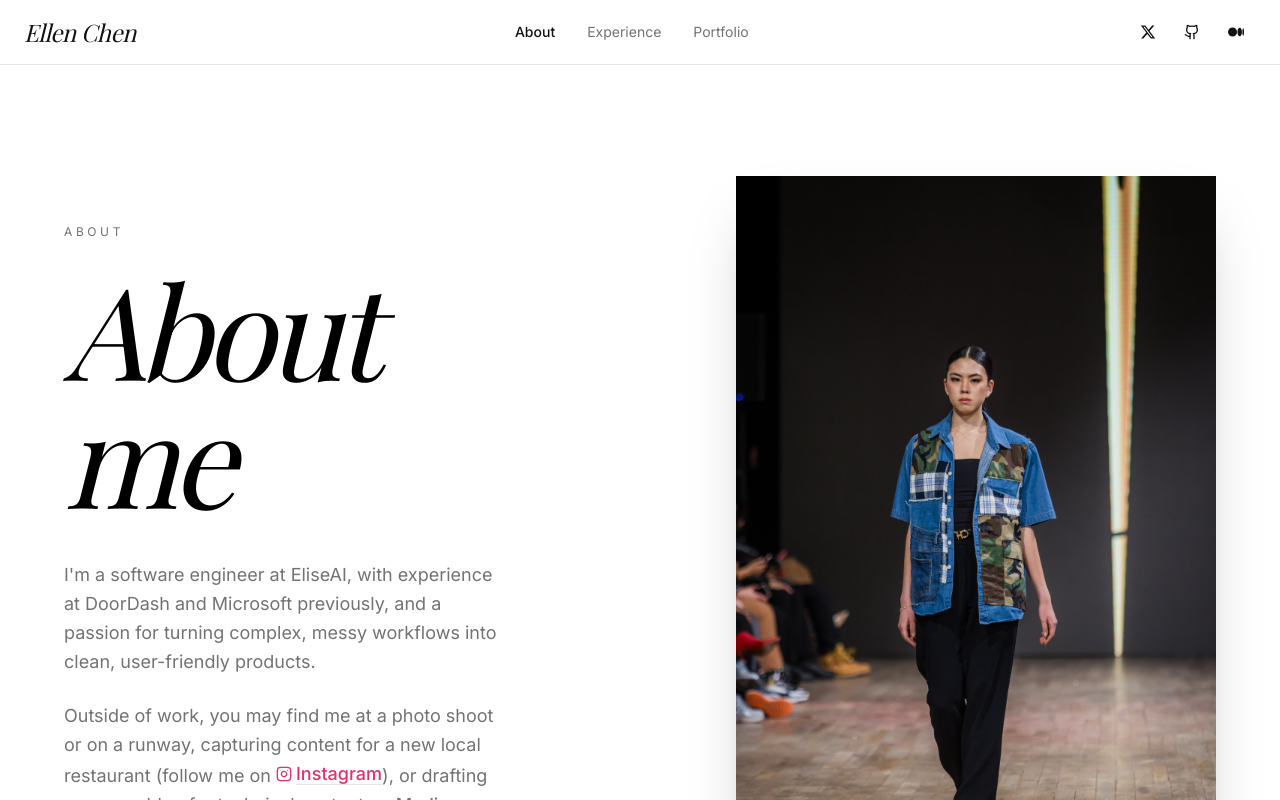
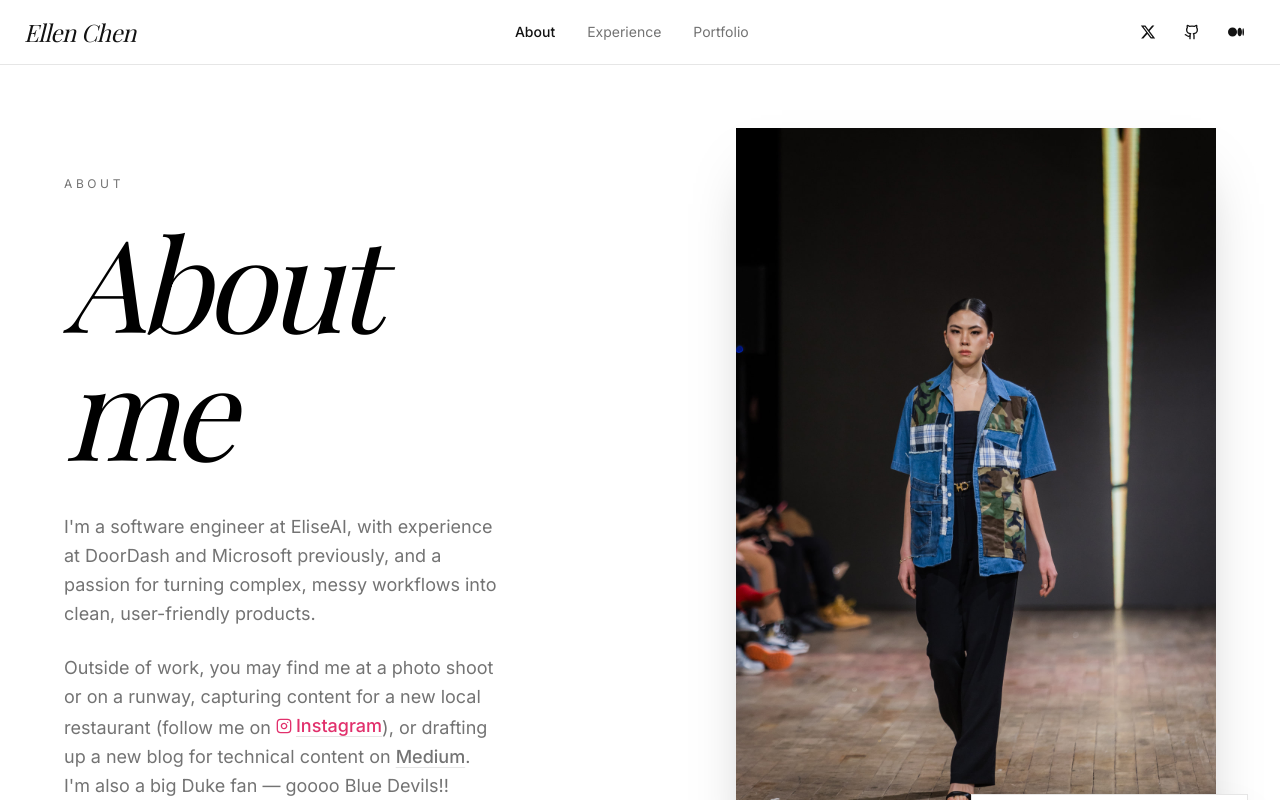
Before and after one commit to ellenrchen/ellen-chen, a React (Vite) app: page /about in a window 1280 px wide. Shown: the top 800 px of the page. Built offline with nearby package versions, Linux system fonts and the light colour scheme; a web font is replaced by a local one.

Commit message:
Changes
Co-authored-by: ellenrchen <32143915+ellenrchen@users.noreply.github.com>

```diff
--- a/src/components/About.tsx
+++ b/src/components/About.tsx
@@ -6,7 +6,7 @@ const baseLink =
   "font-medium underline decoration-border underline-offset-4 transition-colors";
 
 const About = () => (
-  <section id="about" className="py-20 md:py-28 bg-background">
+  <section id="about" className="py-12 md:py-16 bg-background">
     <div className="container mx-auto px-4">
       <div className="max-w-6xl mx-auto grid grid-cols-1 lg:grid-cols-12 gap-12 lg:gap-20 lg:items-center">
         {/* Left column: copy */}
```
